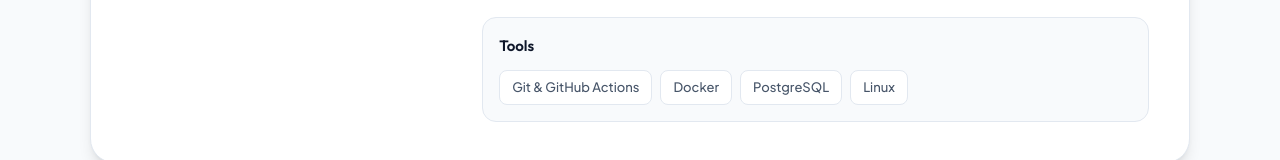
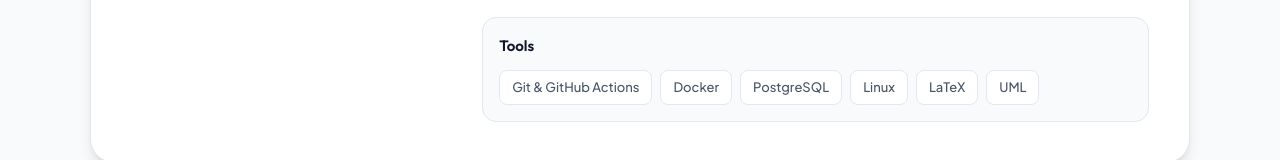
Before and after one commit to culey24/culey24.github.io, a React (Vite) app: page / in a window 1280 px wide. Shown: the part 1931-2091 px from the top of the page. Built offline with nearby package versions, Linux system fonts and the light colour scheme.

Commit message:
added cvData

```diff
--- a/src/cvData.ts
+++ b/src/cvData.ts
@@ -160,7 +160,7 @@
     {
       id: "skill-tools",
       name: "Tools",
-      items: ["Git & GitHub Actions", "Docker", "PostgreSQL", "Linux"]
+      items: ["Git & GitHub Actions", "Docker", "PostgreSQL", "Linux", "LaTeX", "UML"]
     }
   ],
   education: [
```
